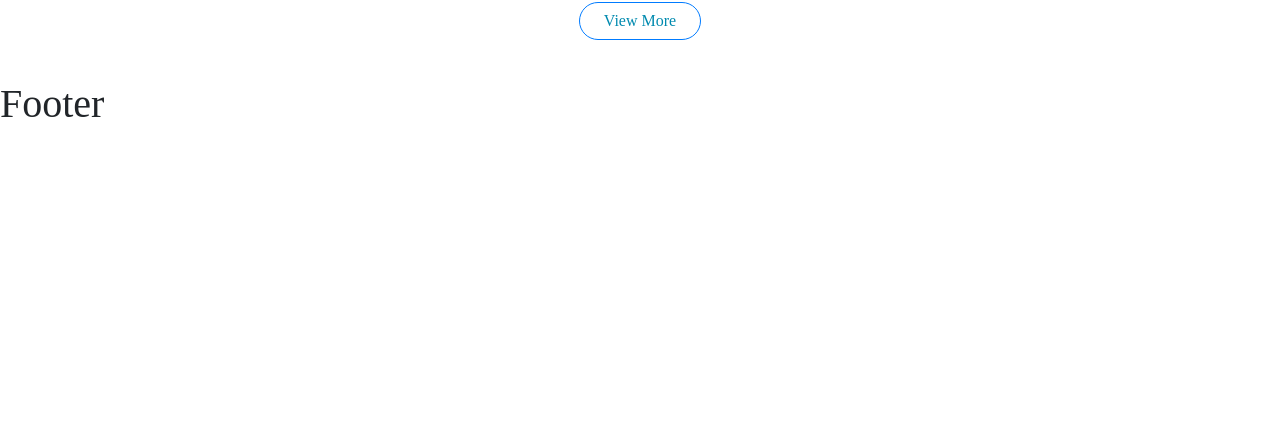
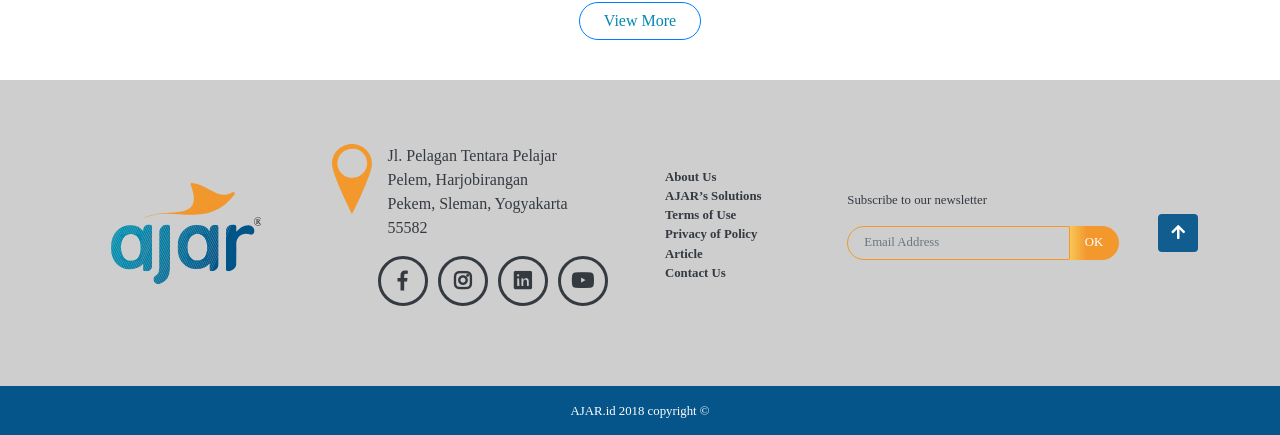
Before and after one commit to masaditya/react-redux-advertising, a React (Create React App) app: page / in a window 1280 px wide. Shown: the part 2518-2953 px from the top of the page. Before the commit the page ends 2654 px from the top, so only its background shows below. Built offline with nearby package versions, Linux system fonts and the light colour scheme.

Commit message:
update::footer

```diff
--- a/src/components/Footer/FooterComponent.jsx
+++ b/src/components/Footer/FooterComponent.jsx
@@ -1,10 +1,72 @@
 import React from 'react'
 import PropTypes from 'prop-types'
+import './footerStyle.css'
+
 
 const FooterComponent = props => {
     return (
         <div>
-            <h1>Footer</h1>
+            <footer className="footer bg-gray text-dark">
+                <div className="row w-100 py-5 justify-content-center align-self-center">
+                    <div className="col-md-1">
+                    </div>
+                    <div className="col-md-1  px-1 align-self-center">
+                        <img src={require('../../assets/img/logo1.svg')} alt="logo" width="50%" style={{ minWidth: '150px' }} />
+                    </div>
+                    <div className="col-md-1">
+                    </div>
+                    <div className="col-md-3 my-3 px-4 row address  w-100 align-self-center">
+                        <img height={70} src={require('../../assets/img/image2vector.svg')} alt="pin" />
+                        <ul className="pl-3" style={{ listStyle: 'none' }}>
+                            <li>Jl. Pelagan Tentara Pelajar</li>
+                            <li>Pelem, Harjobirangan</li>
+                            <li>Pekem, Sleman, Yogyakarta</li>
+                            <li>55582</li>
+                            <div className="row mt-3">
+                                <button className="btn btn-outline-dark btn-circle border-2 ">
+                                    <i className="fab fa-facebook-f fa-2x" />
+                                </button>
+                                <button className="btn btn-outline-dark btn-circle border-2 ">
+                                    <b className="fab fa-instagram fa-2x" />
+                                </button>
+                                <button className="btn btn-outline-dark btn-circle border-2 ">
+                                    <b className="fab fa-linkedin fa-2x" />
+                                </button>
+                                <button className="btn btn-outline-dark btn-circle border-2 ">
+                                    <b className="fab fa-youtube fa-2x" />
+                                </button>
+                            </div>
+                        </ul>
+                    </div>
+                    <div className="col-md-2 align-self-center">
+                        <div className="widget fz-1 font-weight-bold clearfix">
+                            <ul style={{ listStyle: 'none' }}>
+                                <li><a className="text-decoration-none text-dark" href="#">About Us</a></li>
+                                <li><a className="text-decoration-none text-dark" href="#">AJAR’s Solutions</a></li>
+                                <li><a className="text-decoration-none text-dark" href="#">Terms of Use</a></li>
+                                <li><a className="text-decoration-none text-dark" href="#">Privacy of Policy</a></li>
+                                <li><a className="text-decoration-none text-dark" href="#">Article</a></li>
+                                <li><a className="text-decoration-none text-dark" href="#">Contact Us</a></li>
+                            </ul>
+                        </div>
+                    </div>
+                    <div className="col-md-3 align-self-center px-4">
+                        <p className="fz-1">Subscribe to our newsletter</p>
+                        <div className="input-group rounded-pill mb-3">
+                            <input style={{ borderColor: '#f2982d' }} type="text" className="form-control bg-gray fz-1 pl-3 rounded-left-sm" placeholder="Email Address" aria-label="Recipient's username" aria-describedby="basic-addon2" />
+                            <div className="input-group-append">
+                                <span style={{ borderColor: '#f2982d' }} className="input-group-text btn-grad-warning rounded-right-sm px-3 fz-1" id="basic-addon2">OK</span>
+                            </div>
+                        </div>
+                    </div>
+                    <div className="align-self-center  col-md-1">
+                        <a href="#nav" className="btn btn-abbys"> <i className="fa fa-arrow-up" aria-hidden="true" /> </a>
+                    </div>
+                </div>
+                <div style={{ backgroundColor: '#06558a' }}>
+                    <p className="fz-1 text-white text-center py-3 m-0">AJAR.id 2018 copyright ©</p>
+                </div>{/* end container */}
+            </footer>
         </div>
     )
 }
--- /dev/null
+++ b/src/components/Footer/footerStyle.css
@@ -0,0 +1,9 @@
+.btn-circle {
+    margin: 0 0.5em;
+    width: 50px;
+    height: 50px;
+    padding: 7px 10px;
+    border-radius: 25px;
+    font-size: 10px;
+    text-align: center;
+}
```
